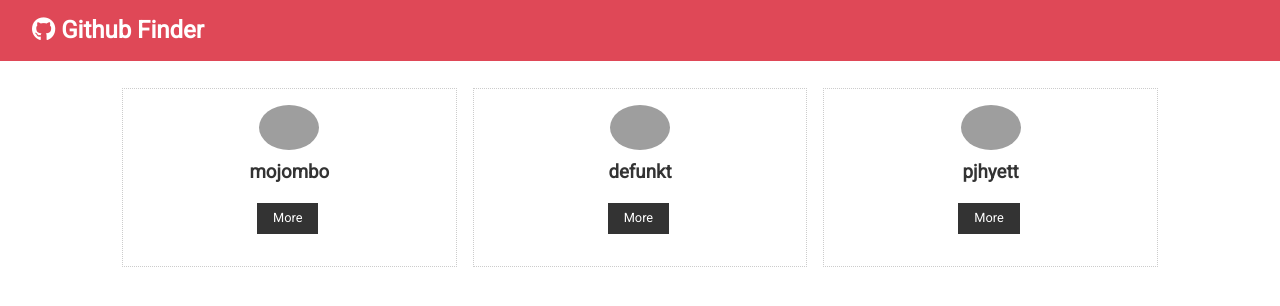
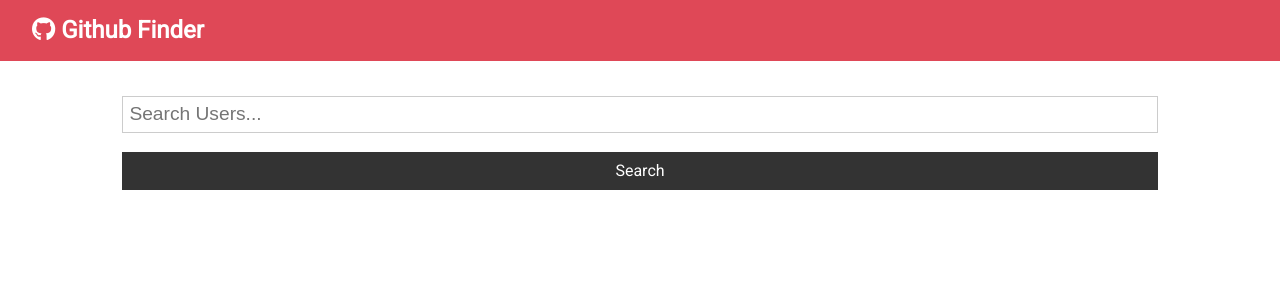
Before and after one commit to kurageneko8/github-finder, a React (Create React App) app: page / in a window 1280 px wide. Shown: the top 306 px of the page. Built offline with nearby package versions, Linux system fonts and the light colour scheme; no server answers; grey boxes are pictures that could not be loaded.

Commit message:
inpremented clear search result

```diff
--- a/package.json
+++ b/package.json
@@ -8,9 +8,9 @@
     "@testing-library/user-event": "^12.8.3",
     "axios": "^0.23.0",
     "react": "^17.0.2",
-    "react-dev-utils": "^11.0.4",
+    "react-dev-utils": "^5.0.3",
     "react-dom": "^17.0.2",
-    "react-scripts": "4.0.3",
+    "react-scripts": "^3.4.4",
     "web-vitals": "^1.1.2"
   },
   "scripts": {
--- a/src/App.js
+++ b/src/App.js
@@ -1,6 +1,7 @@
 import React, { Component } from 'react'
 import Navbar from './components/layout/Navbar'
 import Users from './components/users/Users'
+import Search from './components/users/Search'
 import axios from 'axios'
 import './App.css'
 
@@ -10,20 +11,33 @@
     loading: false,
   }
 
-  async componentDidMount() {
+  // Search Github users
+  searchUsers = async (text) => {
     this.setState({ loading: true })
 
-    const res = await axios.get('https://api.github.com/users')
+    const res = await axios.get(
+      `https://api.github.com/search/users?q=${text}&client_id=${process.env.REACT_APP_GITHUB_CLIENT_ID}&client_secret=${process.env.REACT_APP_GITHUB_CLIENT_SECRET}`
+    )
 
-    this.setState({ users: res.data, loading: false })
+    this.setState({ users: res.data.items, loading: false })
   }
 
+  // Clear users from state
+  clearUsers = () => this.setState({ users: [], loading: false })
+
   render() {
+    const { users, loading } = this.state
+
     return (
       <div className="App">
         <Navbar />
         <div className="container">
-          <Users />
+          <Search
+            searchUsers={this.searchUsers}
+            clearUsers={this.clearUsers}
+            showClear={users.length > 0 ? true : false}
+          />
+          <Users loading={loading} users={users} />
         </div>
       </div>
     )
--- /dev/null
+++ b/src/components/layout/Spinner.js
@@ -0,0 +1,14 @@
+import React, { Fragment } from 'react'
+import spinner from './spinner.gif'
+
+export const Spinner = () => (
+  <Fragment>
+    <img
+      src={spinner}
+      alt="Loading..."
+      style={{ width: '200px', margin: 'auto', display: 'block' }}
+    />
+  </Fragment>
+)
+
+export default Spinner
--- /dev/null
+++ b/src/components/users/Search.js
@@ -0,0 +1,52 @@
+import React, { Component } from 'react'
+import PropTypes from 'prop-types'
+
+export class Search extends Component {
+  state = {
+    text: '',
+  }
+
+  static propTypes = {
+    searchUsers: PropTypes.func.isRequired,
+    clearUsers: PropTypes.func.isRequired,
+    showClear: PropTypes.bool.isRequired,
+  }
+
+  onSubmit = (e) => {
+    e.preventDefault()
+    this.props.searchUsers(this.state.text)
+    this.setState({ text: '' })
+  }
+
+  onChange = (e) => this.setState({ [e.target.name]: e.target.value })
+
+  render() {
+    const { showClear, clearUsers } = this.props
+
+    return (
+      <div>
+        <form onSubmit={this.onSubmit} className="form">
+          <input
+            type="text"
+            name="text"
+            placeholder="Search Users..."
+            value={this.state.text}
+            onChange={this.onChange}
+          />
+          <input
+            type="submit"
+            value="Search"
+            className="btn btn-dark btn-block"
+          />
+        </form>
+        {showClear && (
+          <button className="btn btn-light btn-block" onClick={clearUsers}>
+            Clear
+          </button>
+        )}
+      </div>
+    )
+  }
+}
+
+export default Search
--- a/src/components/users/Users.js
+++ b/src/components/users/Users.js
@@ -1,39 +1,25 @@
-import React, { Component } from 'react'
+import React from 'react'
 import Useritem from './Useritem'
+import Spinner from '../layout/Spinner'
+import PropTypes from 'prop-types'
 
-class Users extends Component {
-  state = {
-    users: [
-      {
-        id: 1,
-        login: 'mojombo',
-        avatar_url: 'https://avatars.githubusercontent.com/u/1?v=4',
-        html_url: 'https://github.com/mojombo',
-      },
-      {
-        id: 2,
-        login: 'defunkt',
-        avatar_url: 'https://avatars.githubusercontent.com/u/2?v=4',
-        html_url: 'https://github.com/defunkt',
-      },
-      {
-        id: 3,
-        login: 'pjhyett',
-        avatar_url: 'https://avatars.githubusercontent.com/u/3?v=4',
-        html_url: 'https://github.com/pjhyett',
-      },
-    ],
-  }
-
-  render() {
+const Users = ({ users, loading }) => {
+  if (loading) {
+    return <Spinner />
+  } else {
     return (
       <div style={userStyle}>
-        {this.state.users.map((user) => (
+        {users.map((user) => (
           <Useritem key={user.id} user={user} />
         ))}
       </div>
     )
   }
+}
+
+Users.propTyps = {
+  users: PropTypes.array.isRequired,
+  loading: PropTypes.bool.isRequired,
 }
 
 const userStyle = {
```
Also changed, not shown: src/components/layout/spinner.gif (added), 1 other file (tests, documents, lock files or other folders).
